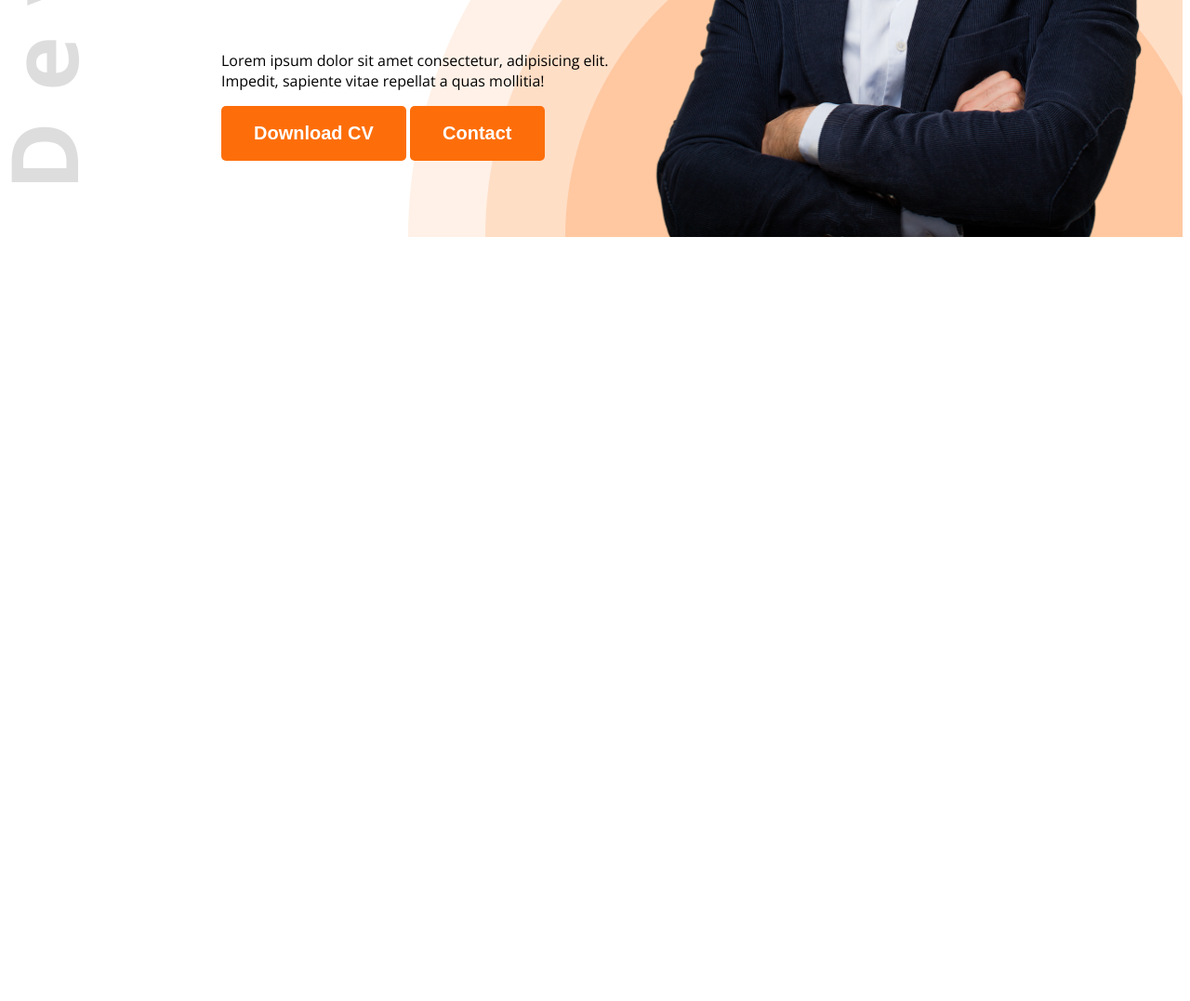
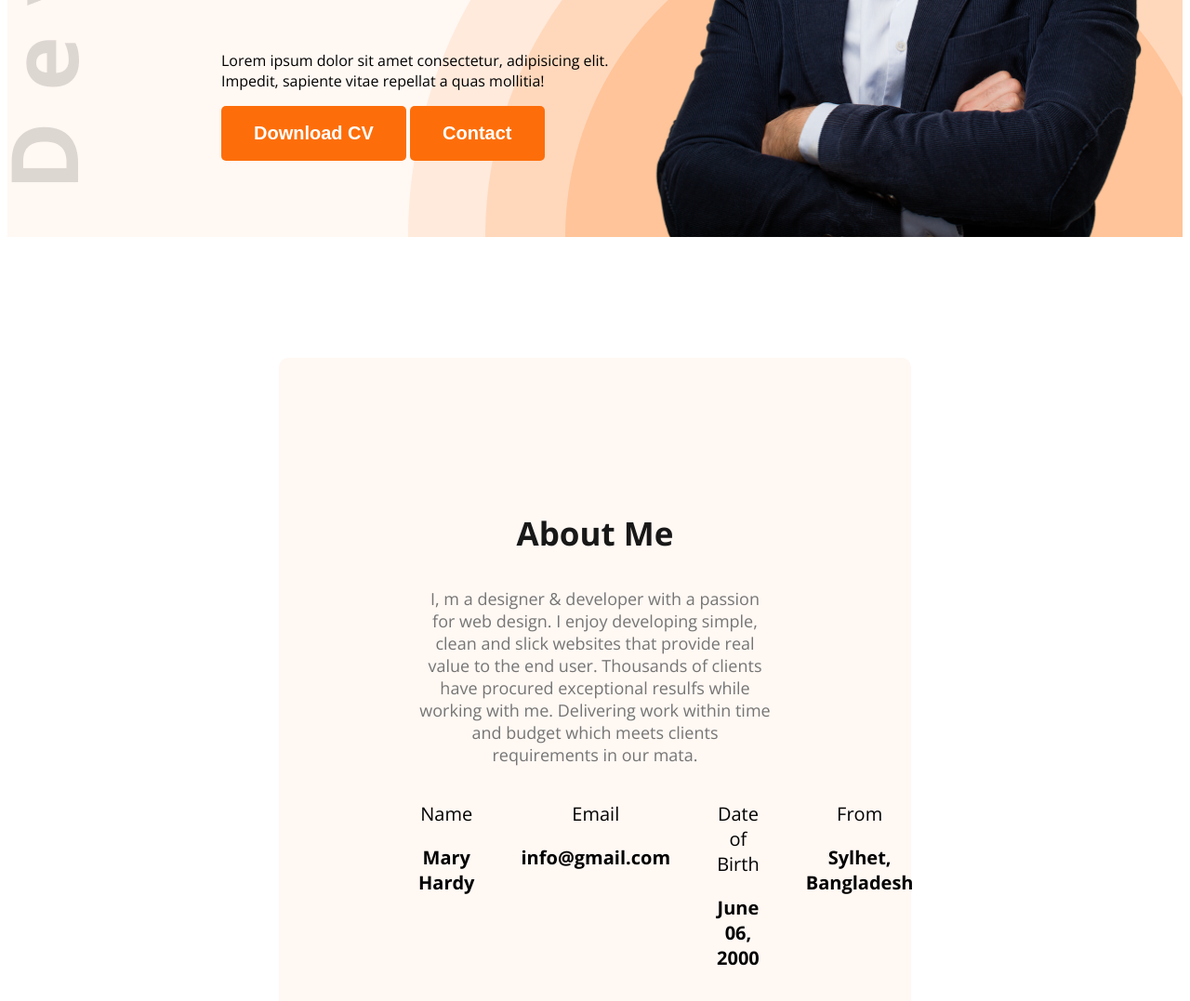
Before and after one commit to aahmaadcsecu21/web-developer-portfolio, a plain HTML site: page index.html in a window 1280 px wide. Shown: the part 575-1652 px from the top of the page at 93% size. Before the commit the page ends 838 px from the top, so only its background shows below. Drawn offline with nearby package versions, Linux system fonts and the light colour scheme.

Commit message:
second commit done with main section

```diff
--- a/index.html
+++ b/index.html
@@ -10,7 +10,7 @@
 <link href="https://fonts.googleapis.com/css2?family=Open+Sans:ital,wght@0,300..800;1,300..800&display=swap" rel="stylesheet">
 </head>
 <body class="open-sans-normal">
-    <header class="header">
+    <header class="header secondary-bg">
         <nav>
             <h3 class="nav-title">Ma<span class="text-primry">r</span>y</h3>
             <ul>
@@ -31,7 +31,28 @@
         </div>
     </header>
     <main>
-
+        <section class="about secondary-bg">
+            <h3 class="section-title">About Me</h3>
+            <p class="section-description">I, m a designer & developer with a passion for web design. I enjoy developing simple, clean and slick websites that provide real value to the end user. Thousands of clients have procured exceptional resulfs while working with me. Delivering work within time and budget which meets clients requirements in our mata.</p>
+            <div class="about-items">
+                <div class="about-item">
+                    <p class="item-title">Name</p>
+                    <p class="item-description">Mary Hardy</p>
+                </div>
+                <div class="about-item">
+                    <p class="item-title">Email</p>
+                    <p class="item-description">info@gmail.com</p>
+                </div>
+                <div class="about-item">
+                    <p class="item-title">Date of Birth</p>
+                    <p class="item-description">June 06, 2000</p>
+                </div>
+                <div class="about-item">
+                    <p class="item-title">From</p>
+                    <p class="item-description">Sylhet, Bangladesh</p>
+                </div>
+            </div>
+        </section>
     </main>
     <footer>
 
--- a/styles/portfolio.css
+++ b/styles/portfolio.css
@@ -10,6 +10,10 @@
     color: #474747;
 }
 /*Shre style*/
+/*seconday-bg*/
+.secondary-bg{
+    background-color: #FFF8F3;
+}
 .text-primry{
     color: #FD6E0A;
 }
@@ -71,3 +75,36 @@ nav li a{
 .banner-profile-pic{
     width: 580px;
 }
+.section-title{
+    font-size: 35px;
+    font-weight: bold;
+    color: #181818;
+}
+.section-description{
+    color: #757575;
+    font-size: 18px;
+}
+.about{
+    border-radius: 10px;
+    margin: 130px 230px;
+    padding: 130px 150px;
+    text-align: center;
+    margin-top: 130px;
+}
+/*Main style*/
+main{
+    max-width: 1140px;
+    margin: 0 auto;
+}
+.item-title{
+    font-size: 20px;
+}
+.item-description{
+    font-weight: bold;
+    font-size: 20px;
+}
+.about-items{
+    display: flex;
+    justify-content: space-around;
+    gap: 50px;
+}
```
